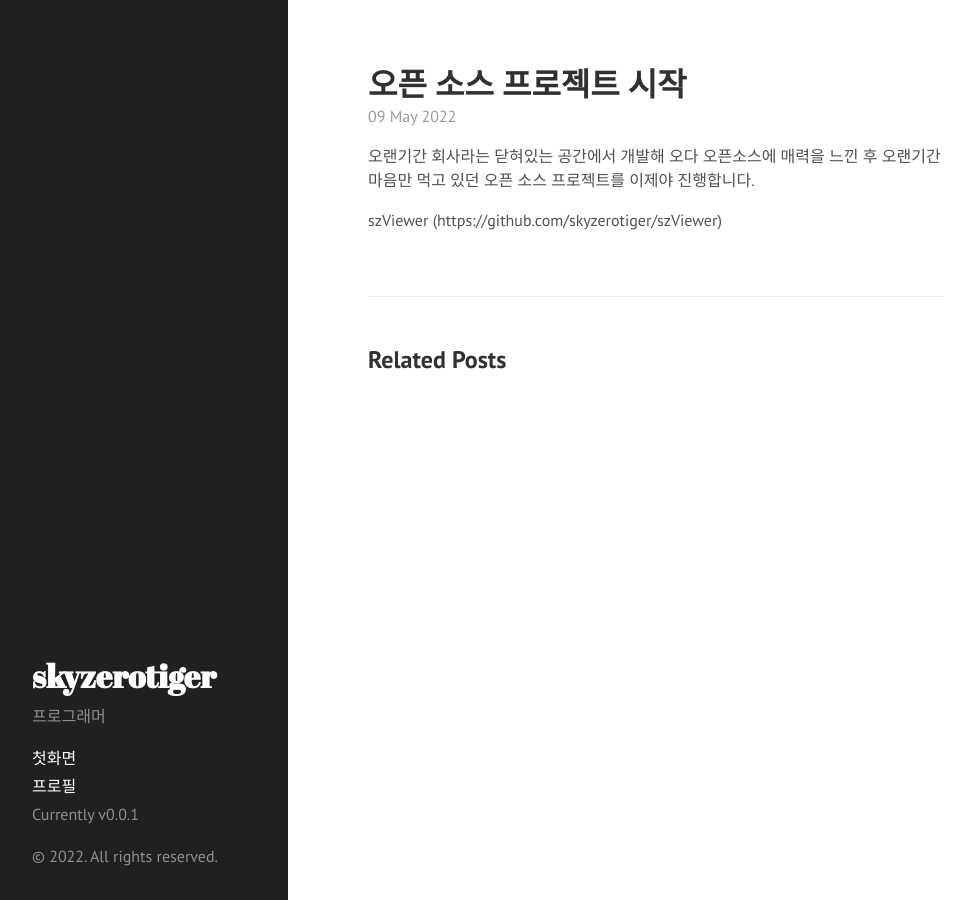
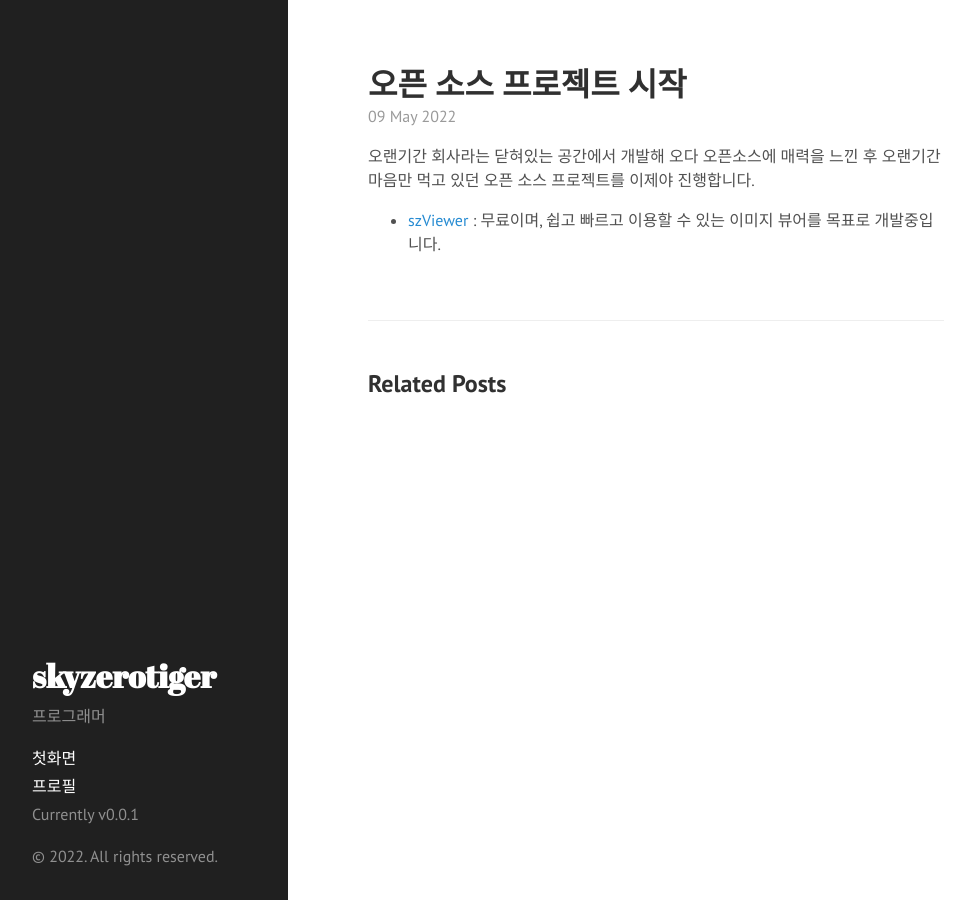
Before and after one commit to skyzerotiger/skyzerotiger.github.io, a Jekyll site: the page built from _posts/2022-05-09-1.md, in a window 1280 px wide. Shown: the whole page, without its empty margins (0-972 px from the left). Built offline with Jekyll 4.4.1, drawn with Linux system fonts in a browser that asks for light colours.

Commit message:
Update 2022-05-09-1.md

```diff
--- a/_posts/2022-05-09-1.md
+++ b/_posts/2022-05-09-1.md
@@ -5,4 +5,4 @@ title: 오픈 소스 프로젝트 시작
 
 오랜기간 회사라는 닫혀있는 공간에서 개발해 오다 오픈소스에 매력을 느낀 후 오랜기간 마음만 먹고 있던 오픈 소스 프로젝트를 이제야 진행합니다.
 
-szViewer (https://github.com/skyzerotiger/szViewer)
+- [szViewer](https://github.com/skyzerotiger/szViewer) : 무료이며, 쉽고 빠르고 이용할 수 있는 이미지 뷰어를 목표로 개발중입니다.
```
